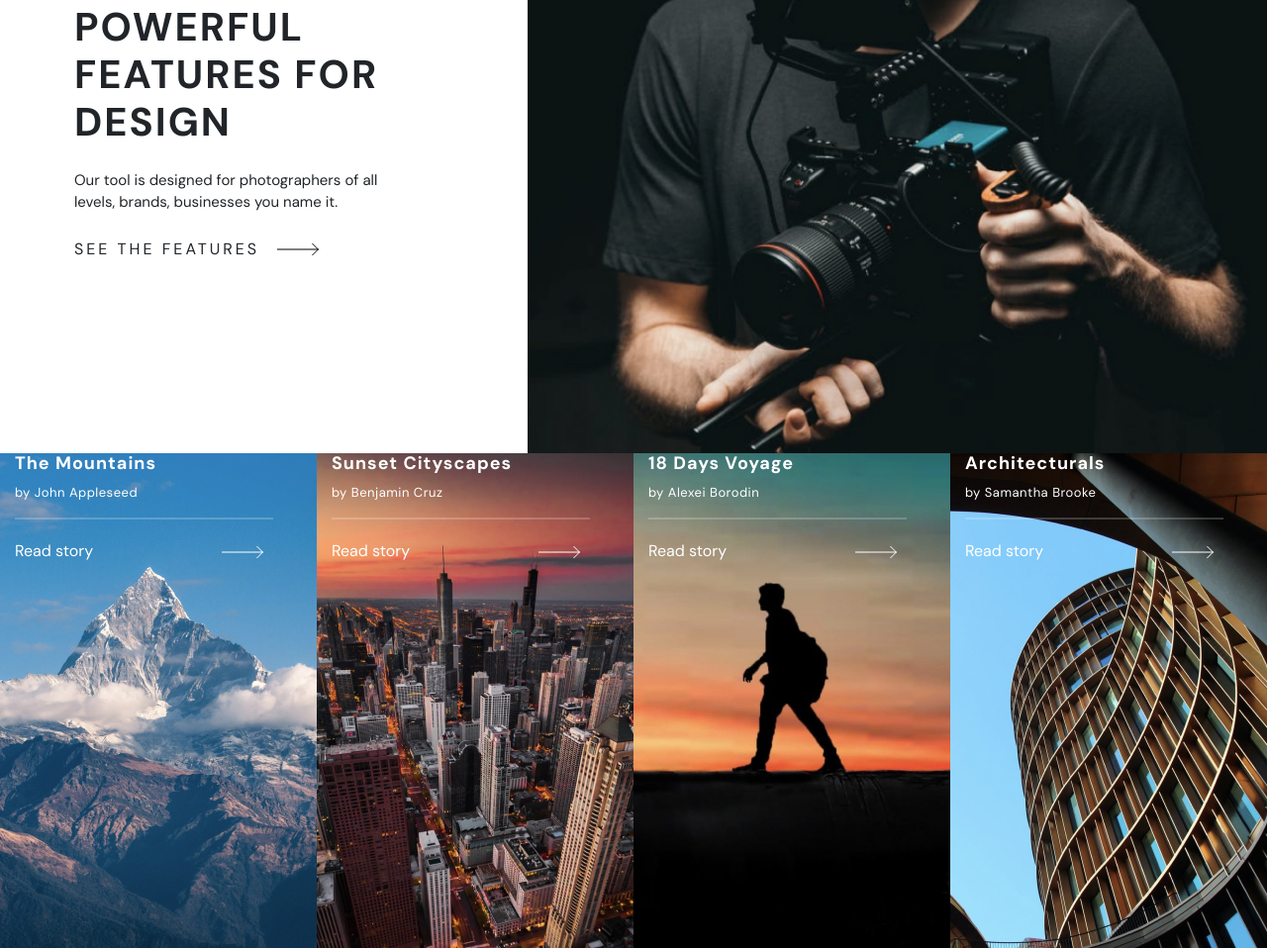
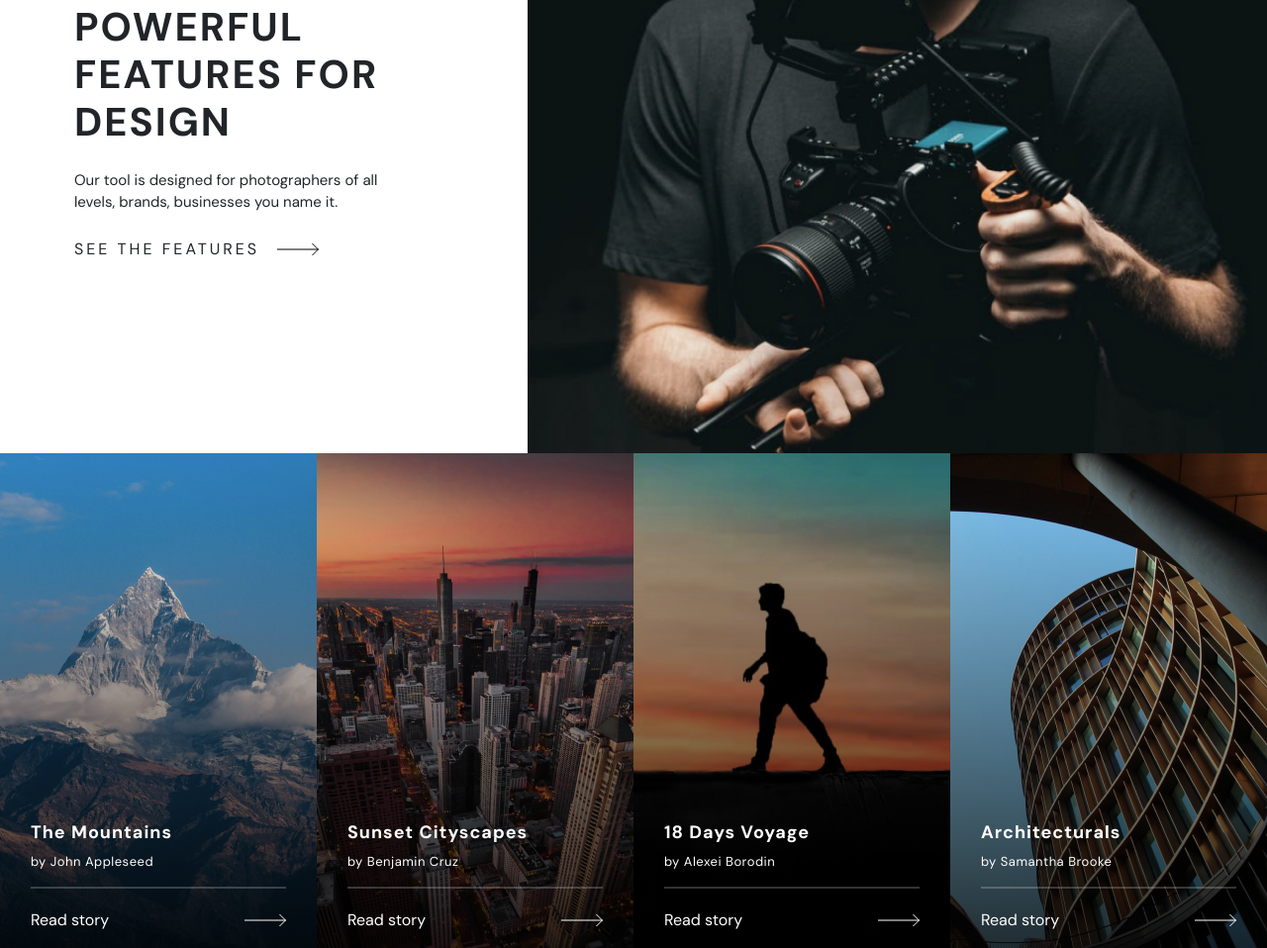
Before and after one commit to ajrtinez/photosnap, a website: page index.html in a window 1280 px wide. Shown: the part 1562-2520 px from the top of the page at 99% size. Drawn offline with nearby package versions, Linux system fonts and the light colour scheme.

Commit message:
Featured Stories BG and Alignment

```diff
--- a/css/styles.scss
+++ b/css/styles.scss
@@ -115,39 +115,46 @@ header {
     }
 
     .divider {
-        width: 90%;
+        width: 100%;
         height: 2px;
         background-color: rgba(255, 255, 255, 0.2);
         margin-bottom: 20px;
     }
-
-    img {
-        margin-left: 130px;
+    .featured-block {
+        width: 100%;
     }
 
     .featured-1 {
-        background-image: url("../img/mountain.jpeg");
+        background-image:
+            linear-gradient(0deg, rgba(0, 0, 0, 0.8), rgba(0, 0, 0, 0)),
+            url("../img/mountain.jpeg");
         background-repeat: no-repeat;
         background-size: cover;
         background-position-x: center;
     }
 
     .featured-2 {
-        background-image: url("../img/city.jpeg");
+        background-image:
+            linear-gradient(0deg, rgba(0, 0, 0, 0.8), rgba(0, 0, 0, 0)),
+            url("../img/city.jpeg");
         background-repeat: no-repeat;
         background-size: cover;
         background-position-x: center;
     }
 
     .featured-3 {
-        background-image: url("../img/silhouette.jpeg");
+        background-image:
+            linear-gradient(0deg, rgba(0, 0, 0, 0.8), rgba(0, 0, 0, 0)),
+            url("../img/silhouette.jpeg");
         background-repeat: no-repeat;
         background-size: cover;
         background-position-x: center;
     }
 
     .featured-4 {
-        background-image: url("../img/architecture.jpeg");
+        background-image:
+            linear-gradient(0deg, rgba(0, 0, 0, 0.8), rgba(0, 0, 0, 0)),
+            url("../img/architecture.jpeg");
         background-repeat: no-repeat;
         background-size: cover;
         background-position-x: center;
--- a/index.html
+++ b/index.html
@@ -116,36 +116,44 @@
     <div class="container-fluid featured-stories-content">
         <!-- Featured stories section -->
         <div class="row featured-stories">
-            <div class="col-md-3 col-sm-6 text-white featured-1">
+            <div class="col-md-3 col-sm-6 text-white d-flex align-items-end featured-1">
+                <div class="featured-block p-3">
                     <h5>The Mountains</h5>
                     <p>by John Appleseed</p>
                     <div class="divider"></div>
                     <div>
-                    <a href="#">Read story<img src="img/arrow-white.svg" alt="Arrow"></a>
+                        <a class="d-flex justify-content-between" href="#">Read story<img src="img/arrow-white.svg" alt="Arrow"></a>
                     </div>
                 </div>
-            <div class="col-md-3 col-sm-6 text-white featured-2">
+            </div>
+            <div class="col-md-3 col-sm-6 text-white d-flex align-items-end featured-2">
+                <div class="col p-3">
                     <h5>Sunset Cityscapes</h5>
                     <p>by Benjamin Cruz</p>
                     <div class="divider"></div>
                     <div>
-                    <a href="#">Read story<img src="img/arrow-white.svg" alt="Arrow"></a>
+                        <a class="d-flex justify-content-between" href="#">Read story<img src="img/arrow-white.svg" alt="Arrow"></a>
                     </div>
                 </div>
-            <div class="col-md-3 col-sm-6 text-white featured-3">
+            </div>
+            <div class="col-md-3 col-sm-6 text-white d-flex align-items-end featured-3">
+                <div class="col p-3">
                     <h5>18 Days Voyage</h5>
                     <p>by Alexei Borodin</p>
                     <div class="divider"></div>
                     <div>
-                    <a href="#">Read story<img src="img/arrow-white.svg" alt="Arrow"></a>
+                        <a class="d-flex justify-content-between" href="#">Read story<img src="img/arrow-white.svg" alt="Arrow"></a>
                     </div>
                 </div>
-            <div class="col text-white featured-4">
+            </div>
+            <div class="col text-white d-flex align-items-end featured-4">
+                <div class="col p-3">
                     <h5>Architecturals</h5>
                     <p>by Samantha Brooke</p>
                     <div class="divider"></div>
                     <div>
-                    <a href="#">Read story<img src="img/arrow-white.svg" alt="Arrow"></a>
+                        <a class="d-flex justify-content-between" href="#">Read story<img src="img/arrow-white.svg" alt="Arrow"></a>
+                    </div>
                 </div>
             </div>
         </div>
```
Also changed, not shown: css/styles.css. Lines whose indentation alone changed are shown as unchanged.
